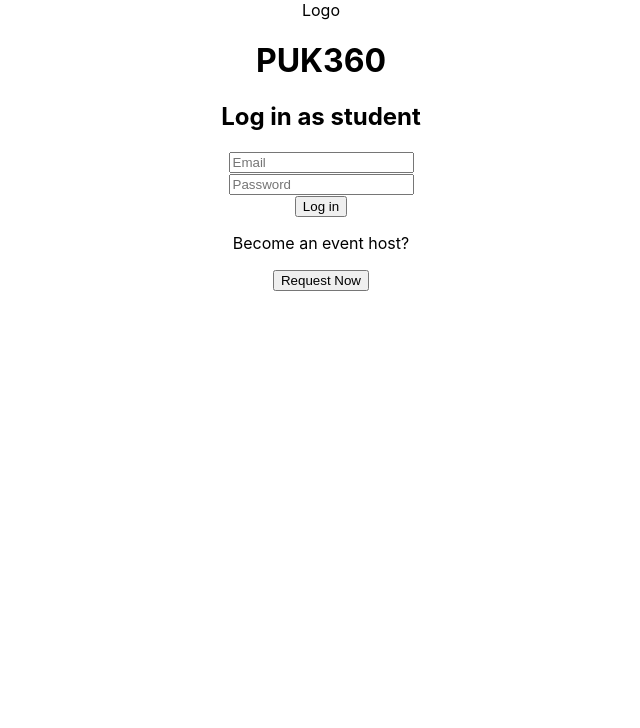
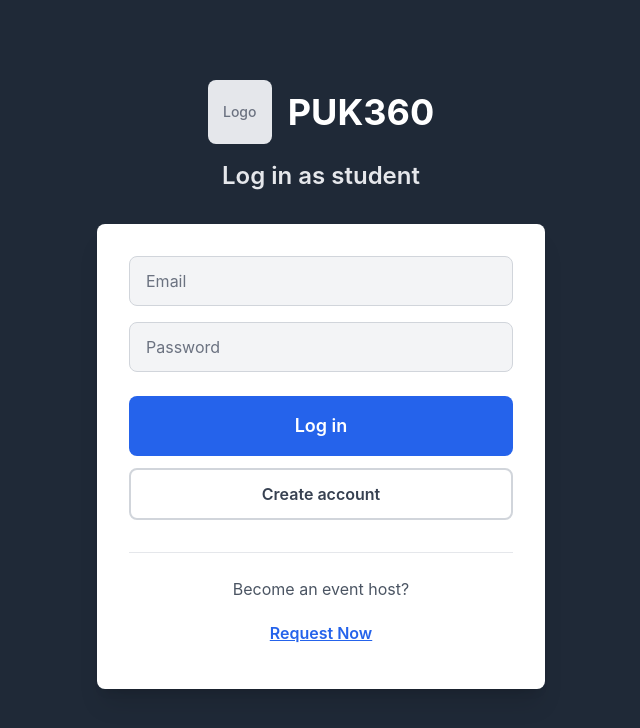
Before and after one commit to RuanHenry256/puk360-frontend, a React (Create React App) app: page / in a window 1280 px wide. Shown: the top 728 px of the page, without its empty margins (319-959 px from the left). Built offline with nearby package versions, Linux system fonts and the light colour scheme.

Commit message:
Added TailwindCSS files and changed the LoginScreen.js to include flexboxes for better UI

```diff
--- a/package.json
+++ b/package.json
@@ -35,5 +35,10 @@
       "last 1 firefox version",
       "last 1 safari version"
     ]
+  },
+  "devDependencies": {
+    "autoprefixer": "^10.4.21",
+    "postcss": "^8.5.6",
+    "tailwindcss": "^3.4.17"
   }
 }
--- /dev/null
+++ b/postcss.config.js
@@ -0,0 +1,6 @@
+module.exports = {
+  plugins: {
+    tailwindcss: {},
+    autoprefixer: {},
+  },
+}
--- a/public/index.html
+++ b/public/index.html
@@ -7,37 +7,18 @@
     <meta name="theme-color" content="#000000" />
     <meta
       name="description"
-      content="Web site created using create-react-app"
+      content="PUK360 - Unified Campus Events Web App for NWU"
     />
     <link rel="apple-touch-icon" href="%PUBLIC_URL%/logo192.png" />
-    <!--
-      manifest.json provides metadata used when your web app is installed on a
-      user's mobile device or desktop. See https://developers.google.com/web/fundamentals/web-app-manifest/
-    -->
     <link rel="manifest" href="%PUBLIC_URL%/manifest.json" />
-    <!--
-      Notice the use of %PUBLIC_URL% in the tags above.
-      It will be replaced with the URL of the `public` folder during the build.
-      Only files inside the `public` folder can be referenced from the HTML.
 
-      Unlike "/favicon.ico" or "favicon.ico", "%PUBLIC_URL%/favicon.ico" will
-      work correctly both with client-side routing and a non-root public URL.
-      Learn how to configure a non-root public URL by running `npm run build`.
-    -->
-    <title>React App</title>
+    <!-- Tailwind CSS CDN -->
+    <script src="https://cdn.tailwindcss.com"></script>
+
+    <title>PUK360</title>
   </head>
   <body>
     <noscript>You need to enable JavaScript to run this app.</noscript>
     <div id="root"></div>
-    <!--
-      This HTML file is a template.
-      If you open it directly in the browser, you will see an empty page.
-
-      You can add webfonts, meta tags, or analytics to this file.
-      The build step will place the bundled scripts into the <body> tag.
-
-      To begin the development, run `npm start` or `yarn start`.
-      To create a production bundle, use `npm run build` or `yarn build`.
-    -->
   </body>
 </html>
--- a/src/LoginScreen.js
+++ b/src/LoginScreen.js
@@ -1,5 +1,54 @@
 import React, { useState } from 'react';
-import Button from './components/Button';
+
+// Button Component (inline for demo)
+const Button = ({
+  children,
+  onClick,
+  type = 'button',
+  variant = 'primary',
+  size = 'medium',
+  fullWidth = false,
+  disabled = false,
+  className = ''
+}) => {
+  const baseStyles = 'font-semibold rounded-lg transition duration-200 focus:outline-none focus:ring-2';
+
+  const variants = {
+    primary: 'bg-gray-300 hover:bg-gray-400 text-gray-700 focus:ring-gray-500',
+    secondary: 'bg-blue-600 hover:bg-blue-700 text-white focus:ring-blue-500',
+    outline: 'border-2 border-gray-300 hover:border-gray-400 text-gray-700 bg-transparent hover:bg-gray-50 focus:ring-gray-500',
+    link: 'text-blue-600 hover:text-blue-800 underline bg-transparent p-0 rounded-none focus:ring-blue-500',
+    danger: 'bg-red-600 hover:bg-red-700 text-white focus:ring-red-500'
+  };
+
+  const sizes = {
+    small: 'py-2 px-3 text-sm',
+    medium: 'py-3 px-4 text-base',
+    large: 'py-4 px-6 text-lg'
+  };
+
+  const disabledStyles = 'opacity-50 cursor-not-allowed pointer-events-none';
+
+  const buttonClasses = `
+    ${baseStyles}
+    ${variants[variant]}
+    ${sizes[size]}
+    ${fullWidth ? 'w-full' : ''}
+    ${disabled ? disabledStyles : ''}
+    ${className}
+  `.trim().replace(/\s+/g, ' ');
+
+  return (
+    <button
+      type={type}
+      onClick={disabled ? undefined : onClick}
+      disabled={disabled}
+      className={buttonClasses}
+    >
+      {children}
+    </button>
+  );
+};
 
 const LoginScreen = () => {
   const [isLogin, setIsLogin] = useState(true);
@@ -19,7 +68,6 @@ const LoginScreen = () => {
   const handleSubmit = () => {
     if (isLogin) {
       console.log('Login attempt:', { email: formData.email, password: formData.password });
-      // Here you would typically send to your backend API
       alert('Login submitted! Check console for details.');
     } else {
       if (formData.password !== formData.confirmPassword) {
@@ -27,85 +75,106 @@ const LoginScreen = () => {
         return;
       }
       console.log('Create account attempt:', formData);
-      // Here you would typically send to your backend API
       alert('Account creation submitted! Check console for details.');
     }
+  };
+
+  const handleToggleMode = () => {
+    setIsLogin(!isLogin);
+    // Clear form when switching modes
+    setFormData({ email: '', password: '', confirmPassword: '' });
   };
 
   const handleBecomeHost = () => {
     console.log('Become an event host clicked');
     alert('Redirecting to host request page...');
-    // Navigate to host request page
   };
 
   return (
-    <div className="min-h-screen bg-gray-800 flex items-center justify-center p-4">
-      <div className="bg-white rounded-lg shadow-xl w-full max-w-md p-8">
-        {/* Header with Logo */}
-        <div className="text-center mb-8">
-          <div className="flex items-center justify-center mb-4">
-            <div className="w-16 h-16 bg-gray-200 rounded-lg flex items-center justify-center mr-4">
+    <div className="min-h-screen bg-gray-800 flex flex-col">
+      {/* Main Container - Using flexbox for better space distribution */}
+      <div className="flex-1 flex flex-col justify-center py-8 px-4 sm:px-6 lg:px-8">
+        <div className="w-full max-w-md mx-auto">
+
+          {/* Header Section - Separate flex container */}
+          <div className="flex flex-col items-center mb-8 space-y-4">
+            <div className="flex items-center space-x-4">
+              <div className="w-16 h-16 bg-gray-200 rounded-lg flex items-center justify-center flex-shrink-0">
                 <span className="text-gray-500 text-sm font-medium">Logo</span>
               </div>
-            <h1 className="text-3xl font-bold text-gray-800">PUK360</h1>
+              <h1 className="text-3xl sm:text-4xl font-bold text-white">PUK360</h1>
             </div>
 
-          <h2 className="text-xl font-semibold text-gray-700 mb-6">
+            <h2 className="text-xl sm:text-2xl font-semibold text-gray-200 text-center">
               {isLogin ? 'Log in as student' : 'Create student account'}
             </h2>
           </div>
 
-        {/* Login/Signup Form */}
-        <div className="space-y-4">
-          <div>
+          {/* Card Container */}
+          <div className="bg-white rounded-lg shadow-xl p-6 sm:p-8">
+
+            {/* Form Section */}
+            <div className="flex flex-col space-y-4 mb-6">
+              <div className="flex flex-col">
                 <input
                   type="email"
                   name="email"
                   placeholder="Email"
                   value={formData.email}
                   onChange={handleInputChange}
-              className="w-full px-4 py-3 bg-gray-200 rounded-lg border-none focus:outline-none focus:ring-2 focus:ring-blue-500 placeholder-gray-600"
+                  className="w-full px-4 py-3 bg-gray-100 border border-gray-300 rounded-lg focus:outline-none focus:ring-2 focus:ring-blue-500 focus:border-transparent placeholder-gray-500 transition duration-200"
                 />
               </div>
 
-          <div>
+              <div className="flex flex-col">
                 <input
                   type="password"
                   name="password"
                   placeholder="Password"
                   value={formData.password}
                   onChange={handleInputChange}
-              className="w-full px-4 py-3 bg-gray-200 rounded-lg border-none focus:outline-none focus:ring-2 focus:ring-blue-500 placeholder-gray-600"
+                  className="w-full px-4 py-3 bg-gray-100 border border-gray-300 rounded-lg focus:outline-none focus:ring-2 focus:ring-blue-500 focus:border-transparent placeholder-gray-500 transition duration-200"
                 />
               </div>
 
               {!isLogin && (
-            <div>
+                <div className="flex flex-col">
                   <input
                     type="password"
                     name="confirmPassword"
                     placeholder="Confirm Password"
                     value={formData.confirmPassword}
                     onChange={handleInputChange}
-                className="w-full px-4 py-3 bg-gray-200 rounded-lg border-none focus:outline-none focus:ring-2 focus:ring-blue-500 placeholder-gray-600"
+                    className="w-full px-4 py-3 bg-gray-100 border border-gray-300 rounded-lg focus:outline-none focus:ring-2 focus:ring-blue-500 focus:border-transparent placeholder-gray-500 transition duration-200"
                   />
                 </div>
               )}
             </div>
 
-        {/* Toggle between Login/Create Account */}
+            {/* Button Section - Separate flex container */}
+            <div className="flex flex-col space-y-3">
               <Button
                 onClick={handleSubmit}
-        variant="primary"
+                variant="secondary"
                 fullWidth={true}
+                size="large"
               >
                 {isLogin ? 'Log in' : 'Create account'}
               </Button>
 
-        {/* Become Event Host Link */}
+              <Button
+                onClick={handleToggleMode}
+                variant="outline"
+                fullWidth={true}
+              >
+                {isLogin ? 'Create account' : 'Back to login'}
+              </Button>
+            </div>
+
+            {/* Host Request Section */}
             {isLogin && (
-          <div className="text-center mt-6 pt-6 border-t border-gray-200">
-            <p className="text-gray-600 mb-2">Become an event host?</p>
+              <div className="flex flex-col items-center mt-8 pt-6 border-t border-gray-200 space-y-2">
+                <p className="text-gray-600 text-center">Become an event host?</p>
                 <Button
                   onClick={handleBecomeHost}
                   variant="link"
@@ -116,6 +185,11 @@ const LoginScreen = () => {
             )}
           </div>
         </div>
+      </div>
+
+      {/* Footer spacer - helps with mobile spacing */}
+      <div className="flex-shrink-0 h-8"></div>
+    </div>
   );
 };
 
--- a/src/index.css
+++ b/src/index.css
@@ -1,3 +1,8 @@
+@tailwind base;
+@tailwind components;
+@tailwind utilities;
+
+/* Your existing CSS */
 body {
   margin: 0;
   font-family: -apple-system, BlinkMacSystemFont, 'Segoe UI', 'Roboto', 'Oxygen',
@@ -6,8 +11,3 @@ body {
   -webkit-font-smoothing: antialiased;
   -moz-osx-font-smoothing: grayscale;
 }
-
-code {
-  font-family: source-code-pro, Menlo, Monaco, Consolas, 'Courier New',
-    monospace;
-}
--- /dev/null
+++ b/tailwind.config.js
@@ -0,0 +1,11 @@
+/** @type {import('tailwindcss').Config} */
+module.exports = {
+  content: [
+    "./src/**/*.{js,jsx,ts,tsx}",
+    "./public/index.html"
+  ],
+  theme: {
+    extend: {},
+  },
+  plugins: [],
+}
```
Also changed, not shown: 1 other file (tests, documents, lock files or other folders). Lines whose indentation alone changed are shown as unchanged.
